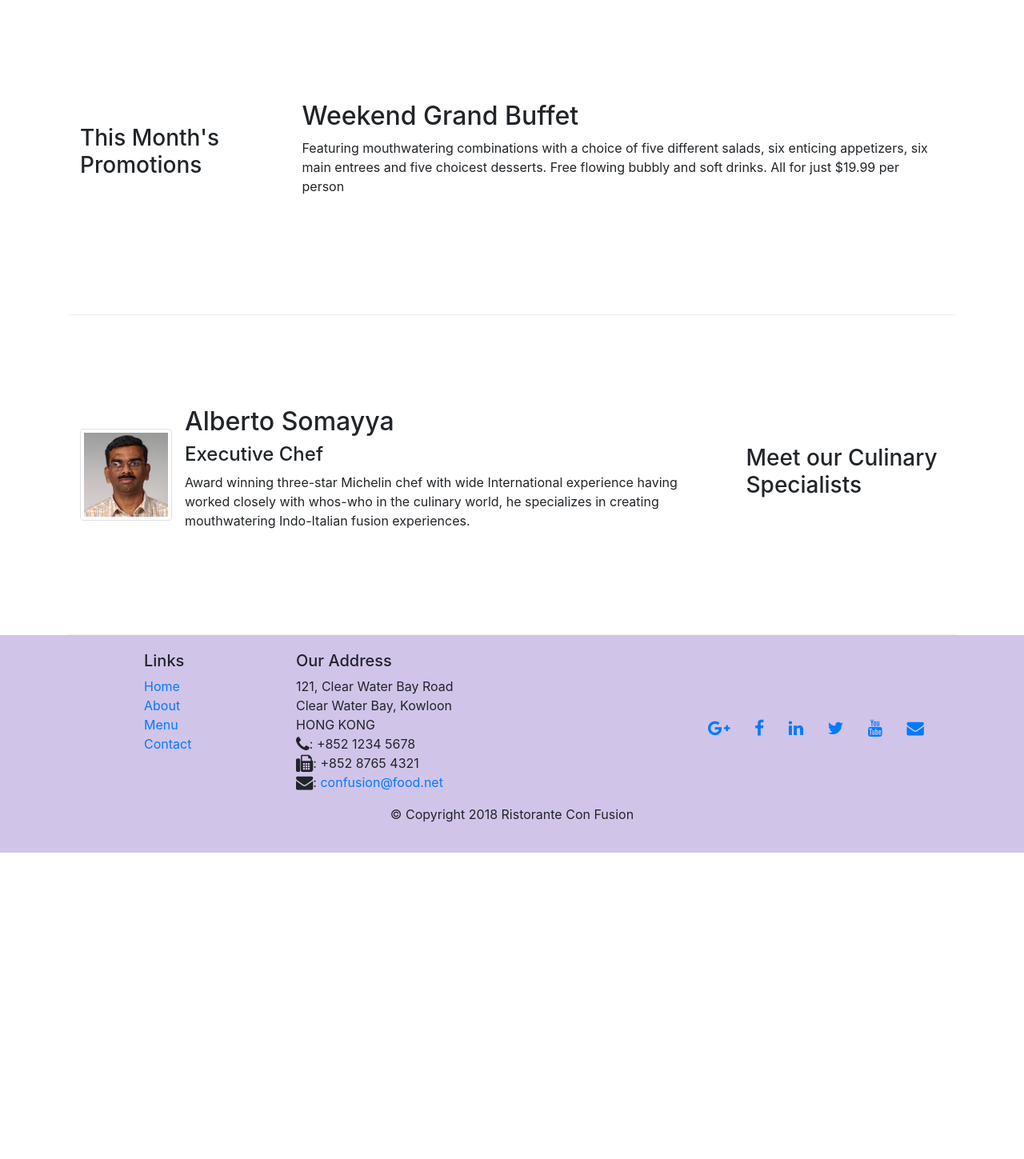
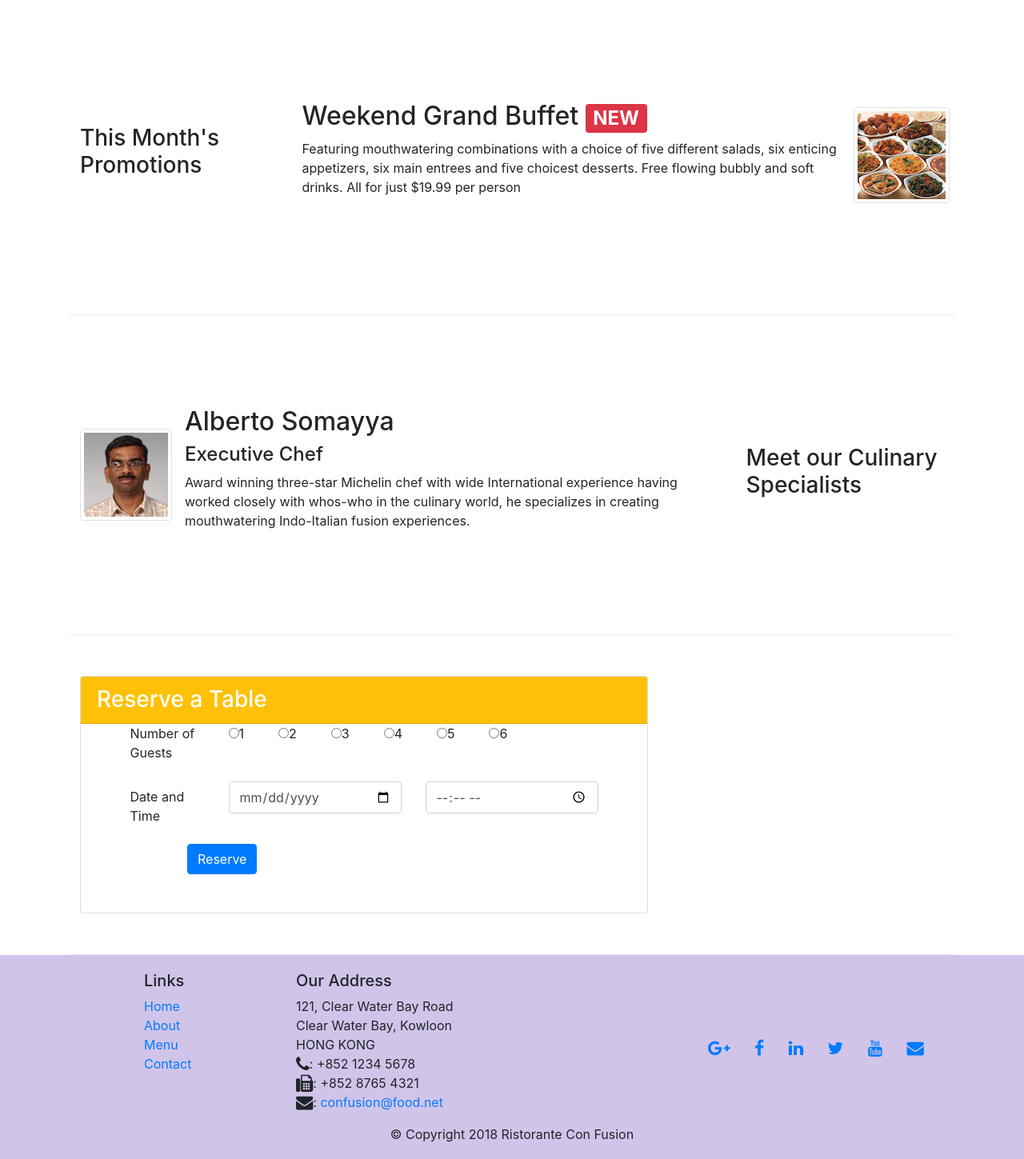
Before and after one commit to kumarishivanisingh14/Bootstrap-intro, a website: page index.html in a window 1280 px wide. Shown: the part 740-2189 px from the top of the page at 80% size. Before the commit the page ends 1806 px from the top, so only its background shows below. Drawn offline with nearby package versions, Linux system fonts and the light colour scheme.

Commit message:
Assignment 2

```diff
--- a/index.html
+++ b/index.html
@@ -42,104 +42,151 @@
                     <h1>Ristorante con Fusion</h1>
                     <p>We take inspiration from the World's best cuisines, and create a unique fusion experience. Our lipsmacking creations will tickle your culinary senses!</p>
                 </div>
-                <div class="col-12 col-sm align-self-center">
+                <div class="col-12 col-sm-3 align-self-center">
                     <img src="img/logo.png" class="img-fluid">
+                </div>
+                <div class="col-12 col-sm-3 align-self-center">
+                    <a href="#reservetable" class="btn btn-primary bg-warning btn-lg btn-block" role="button">Reserve Table</a>
                 </div>
             </div>
         </div>
     </header>
 
-    <div class="container">
-        <div class="row row-content align-items-center">
-            <div class="col-12 col-sm-4 order-sm-last col-md-3">
+    <div class="container ">
+        <div class="row row-content align-items-center ">
+            <div class="col-12 col-sm-4 order-sm-last col-md-3 ">
                 <h3>Our Lipsmacking Culinary Creations</h3>
             </div>
-            <div class="col col-sm order-sm-first col-md">
+            <div class="col col-sm order-sm-first col-md ">
                 <h2>Uthappizza</h2>
-                <div class="media">
-                    <img class="d-flex mr-3 img-thumbnail align-self-center" src="img/uthappizza.png" alt="Uthappizza">
-                    <div class="media-body">
-                        <h2 class="mt-0">Uthappizza <span class="badge badge-danger">HOT</span> <span class="badge badge-pill badge-secondary">$4.99</span></h2>
-                        <p class="d-none d-sm-block">A unique combination of Indian Uthappam (pancake) and Italian pizza, topped with Cerignola olives, ripe vine cherry tomatoes, Vidalia onion, Guntur chillies and Buffalo Paneer.</p>
+                <div class="media ">
+                    <img class="d-flex mr-3 img-thumbnail align-self-center " src="img/uthappizza.png " alt="Uthappizza ">
+                    <div class="media-body ">
+                        <h2 class="mt-0 ">Uthappizza <span class="badge badge-danger ">HOT</span> <span class="badge badge-pill badge-secondary ">$4.99</span></h2>
+                        <p class="d-none d-sm-block ">A unique combination of Indian Uthappam (pancake) and Italian pizza, topped with Cerignola olives, ripe vine cherry tomatoes, Vidalia onion, Guntur chillies and Buffalo Paneer.</p>
                     </div>
                 </div>
             </div>
         </div>
 
-        <div class="row row-content align-items-center">
-            <div class="col-12 col-sm-4 col-md-3">
+        <div class="row row-content align-items-center ">
+            <div class="col-12 col-sm-4 col-md-3 ">
                 <h3>This Month's Promotions</h3>
             </div>
-            <div class="col col-sm col-md">
-                <h2>Weekend Grand Buffet</h2>
-                <p>Featuring mouthwatering combinations with a choice of five different salads, six enticing appetizers, six main entrees and five choicest desserts. Free flowing bubbly and soft drinks. All for just $19.99 per person </p>
+            <div class="col col-sm col-md ">
+                <h2>Weekend Grand Buffet <span class="badge badge-danger">NEW</span></h2>
+                <p class="d-none d-sm-block ">Featuring mouthwatering combinations with a choice of five different salads, six enticing appetizers, six main entrees and five choicest desserts. Free flowing bubbly and soft drinks. All for just $19.99 per person </p>
+            </div>
+            <div class="media ">
+                <img class="d-flex mr-2 img-thumbnail align-self-center" src="img/buffet.png " alt="Buffet ">
             </div>
         </div>
 
-        <div class="row row-content align-items-center">
+        <div class="row row-content align-items-center ">
             <div class="col-12 col-sm-4 order-sm-last col-md-3">
                 <h3>Meet our Culinary Specialists</h3>
             </div>
             <div class="col col-sm order-sm-first col-md">
-                <div class="media">
-                    <img class="d-flex mr-3 img-thumbnail align-self-center" src="img/alberto.png" alt="Alberto Somayya">
-                    <div class="media-body">
-                        <h2 class="mt-0">Alberto Somayya</h2>
+                <div class="media ">
+                    <img class="d-flex mr-3 img-thumbnail align-self-center " src="img/alberto.png " alt="Alberto Somayya ">
+                    <div class="media-body ">
+                        <h2 class="mt-0 ">Alberto Somayya</h2>
                         <h4>Executive Chef</h4>
-                        <p class="d-none d-sm-block">Award winning three-star Michelin chef with wide International experience having worked closely with whos-who in the culinary world, he specializes in creating mouthwatering Indo-Italian fusion experiences.
+                        <p class="d-none d-sm-block ">Award winning three-star Michelin chef with wide International experience having worked closely with whos-who in the culinary world, he specializes in creating mouthwatering Indo-Italian fusion experiences.
                         </p>
                     </div>
                 </div>
             </div>
         </div>
+        <div class="row row-content align-items-center ">
+            <div class="col-12 col-sm-8 ">
+                <div class="card">
+                    <h3 class="card-header bg-warning text-white ">Reserve a Table</h3>
+                    <forms>
+                        <div class="form-group row " id="reservetable">
+                            <label for="noofguests " class="col-md-2 offset-1 ">Number of Guests</label>
+                            <div class="col-sm-8 ">
+                                <div class="radio">
+                                    <label class="radio-inline"><input type="radio">1 </label>
+                                    <label class="radio-inline offset-1"><input type="radio">2 </label>
+                                    <label class="radio-inline offset-1"><input type="radio">3 </label>
+                                    <label class="radio-inline offset-1"><input type="radio">4 </label>
+                                    <label class="radio-inline offset-1"><input type="radio">5 </label>
+                                    <label class="radio-inline offset-1"><input type="radio">6 </label>
+                                </div>
+                            </div>
+                        </div>
+                        <div class="form-group row ">
+                            <label for="datetime " class="col-12 col-md-2 col-form-label offset-1 ">Date and Time</label>
+                            <div class="col-6 col-md-4 ">
+                                <input type="date" class="form-control" id="date" name="date" placeholder="Date" />
+                            </div>
+                            <div class="col-6 col-md-4 ">
+                                <input type="time" class="form-control" id="time" name="time" placeholder="Time" />
+                            </div>
+                        </div>
+                        <div class="form-group-row ">
+                            <div class="offset-md-2 col-md-10 mb-5 ">
+                                <button type="submit" class="btn btn-primary ">
+                                  Reserve
+                                </button>
+
+                            </div>
+                        </div>
+                    </forms>
+                </div>
+            </div>
+        </div>
     </div>
 
-    <footer class="footer">
-        <div class="container">
-            <div class="row">
-                <div class="col-4 offset-1 col-sm-2">
+    <footer class=" footer ">
+        <div class="container ">
+            <div class="row ">
+                <div class="col-4 offset-1 col-sm-2 ">
                     <h5>Links</h5>
-                    <ul class="list-unstyled">
-                        <li><a href="#">Home</a></li>
-                        <li><a href="./aboutus.html">About</a></li>
-                        <li><a href="#">Menu</a></li>
-                        <li><a href="./contactus.html">Contact</a></li>
+                    <ul class="list-unstyled ">
+                        <li><a href="# ">Home</a></li>
+                        <li><a href="./aboutus.html ">About</a></li>
+                        <li><a href="# ">Menu</a></li>
+                        <li><a href="./contactus.html ">Contact</a></li>
                     </ul>
                 </div>
-                <div class="col-7 col-sm-5">
+                <div class="col-7 col-sm-5 ">
                     <h5>Our Address</h5>
                     <address>
 		              121, Clear Water Bay Road<br>
 		              Clear Water Bay, Kowloon<br>
 		              HONG KONG<br>
-		              <i class="fa fa-phone fa-lg"></i>: +852 1234 5678<br>
-		              <i class="fa fa-fax fa-lg"></i>: +852 8765 4321<br>
-		              <i class="fa fa-envelope fa-lg"></i>: <a href="mailto:confusion@food.net">confusion@food.net</a>
+		              <i class="fa fa-phone fa-lg "></i>: +852 1234 5678<br>
+		              <i class="fa fa-fax fa-lg "></i>: +852 8765 4321<br>
+		              <i class="fa fa-envelope fa-lg "></i>: <a href="mailto:confusion@food.net ">confusion@food.net</a>
 		           </address>
                 </div>
-                <div class="col-12 col-sm-4 align-self-center">
-                    <div class="text-center">
-                        <a class="btn btn-social-icon btn-google" href="http://google.com/+"><i class="fa fa-google-plus fa-lg"></i></a>
-                        <a class="btn btn-social-icon btn-facebook" href="http://www.facebook.com/profile.php?id="><i class="fa fa-facebook fa-lg"></i></a>
-                        <a class="btn btn-social-icon btn-linkedin" href="http://www.linkedin.com/in/"><i class="fa fa-linkedin fa-lg"></i></a>
-                        <a class="btn btn-social-icon btn-twitter" href="http://twitter.com/"><i class="fa fa-twitter fa-lg"></i></a>
-                        <a class="btn btn-social-icon btn-youtube" href=" http://youtube.com/ "><i class="fa fa-youtube fa-lg "></i></a>
-                        <a class="btn btn-social-icon" href="mailto: "><i class="fa fa-envelope fa-lg "></i></a>
+                <div class="col-12 col-sm-4 align-self-center ">
+                    <div class="text-center ">
+                        <a class="btn btn-social-icon btn-google " href="http://google.com/+ "><i class="fa fa-google-plus fa-lg "></i></a>
+                        <a class="btn btn-social-icon btn-facebook " href="http://www.facebook.com/profile.php?id="><i class=" fa fa-facebook fa-lg "></i></a>
+                        <a class="btn btn-social-icon btn-linkedin " href="http://www.linkedin.com/in/ "><i class="fa fa-linkedin fa-lg "></i></a>
+                        <a class="btn btn-social-icon btn-twitter " href="http://twitter.com/ "><i class="fa fa-twitter fa-lg "></i></a>
+                        <a class="btn btn-social-icon btn-youtube " href=" http://youtube.com/ "><i class="fa fa-youtube fa-lg "></i></a>
+                        <a class="btn btn-social-icon " href="mailto: "><i class="fa fa-envelope fa-lg "></i></a>
                     </div>
                 </div>
             </div>
-            <div class="row justify-content-center">
-                <div class="col-auto">
+            <div class="row justify-content-center ">
+                <div class="col-auto ">
                     <p>© Copyright 2018 Ristorante Con Fusion</p>
                 </div>
             </div>
         </div>
     </footer>
     <!-- jQuery first, then Popper.js, then Bootstrap JS. -->
-    <script src="node_modules/jquery/dist/jquery.slim.min.js"></script>
-    <script src="node_modules/popper.js/dist/umd/popper.min.js"></script>
-    <script src="node_modules/bootstrap/dist/js/bootstrap.min.js"></script>
+    <script src="node_modules/jquery/dist/jquery.slim.min.js "></script>
+    <script src="node_modules/popper.js/dist/umd/popper.min.js "></script>
+    <script src="node_modules/bootstrap/dist/js/bootstrap.min.js "></script>
 
 </body>
 
 </html>
+
+</html>
```
Also changed, not shown: assignment2.png (added).
